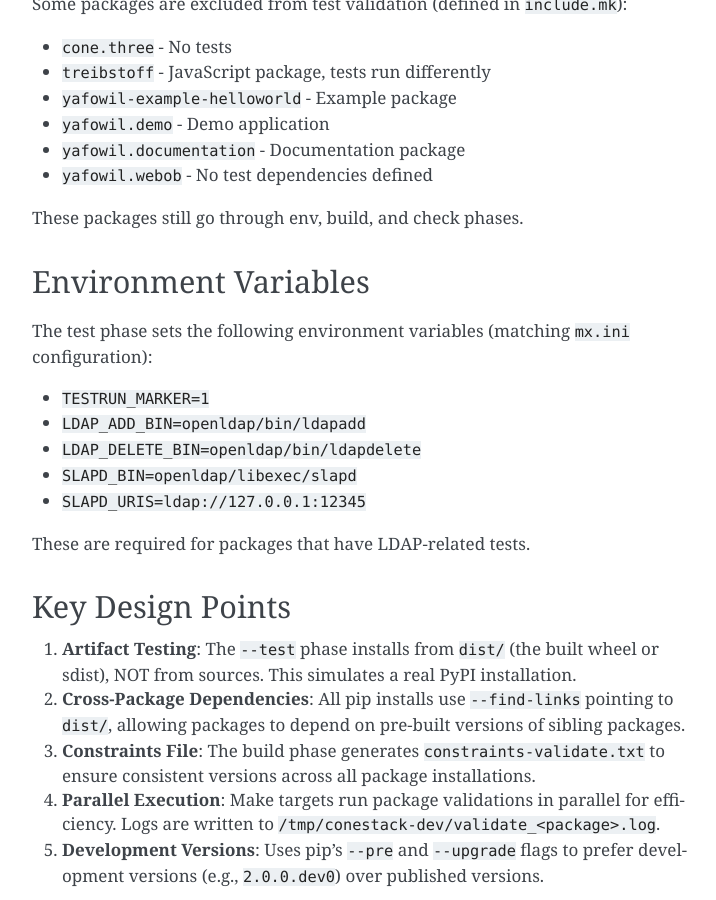
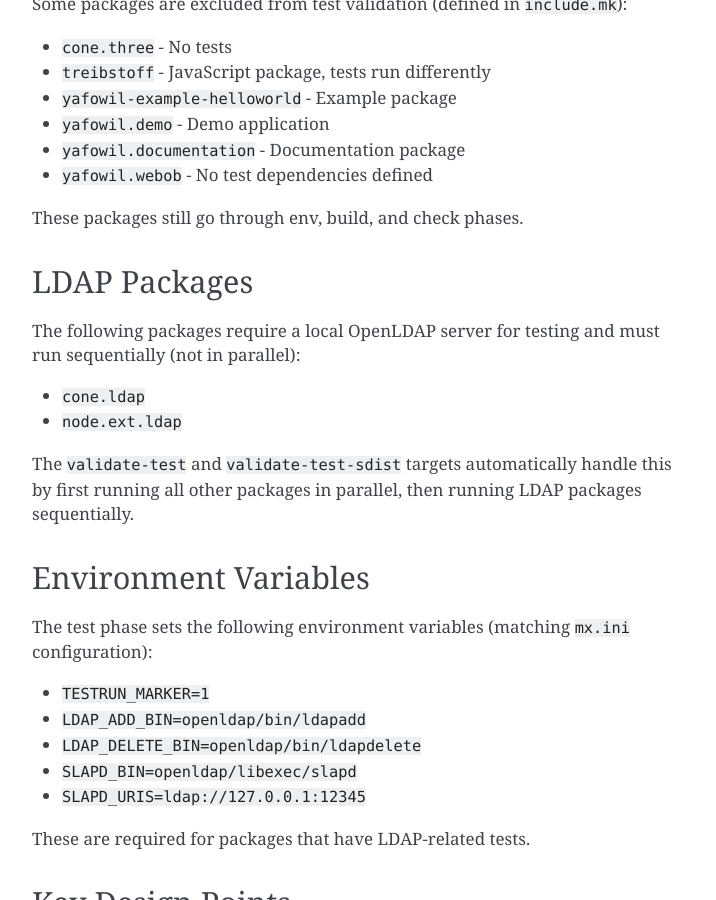
Before and after one commit to conestack/conestack, a Sphinx documentation site: the page built from docs/source/package_validation.rst, in a window 1280 px wide and 900 px high, scrolled down 3391 px. Shown: the whole window, without its empty margins (388-1104 px from the left). Built offline with Sphinx 7.4.7, drawn with Linux system fonts in a browser that asks for light colours.

Commit message:
Validation works now as expected

```diff
--- a/docs/source/package_validation.rst
+++ b/docs/source/package_validation.rst
@@ -170,6 +170,19 @@ Some packages are excluded from test validation (defined in ``include.mk``):
 These packages still go through env, build, and check phases.
 
 
+LDAP Packages
+-------------
+
+The following packages require a local OpenLDAP server for testing and must run
+sequentially (not in parallel):
+
+- ``cone.ldap``
+- ``node.ext.ldap``
+
+The ``validate-test`` and ``validate-test-sdist`` targets automatically handle this
+by first running all other packages in parallel, then running LDAP packages sequentially.
+
+
 Environment Variables
 ---------------------
 
```
Also changed, not shown: 1 other file.
